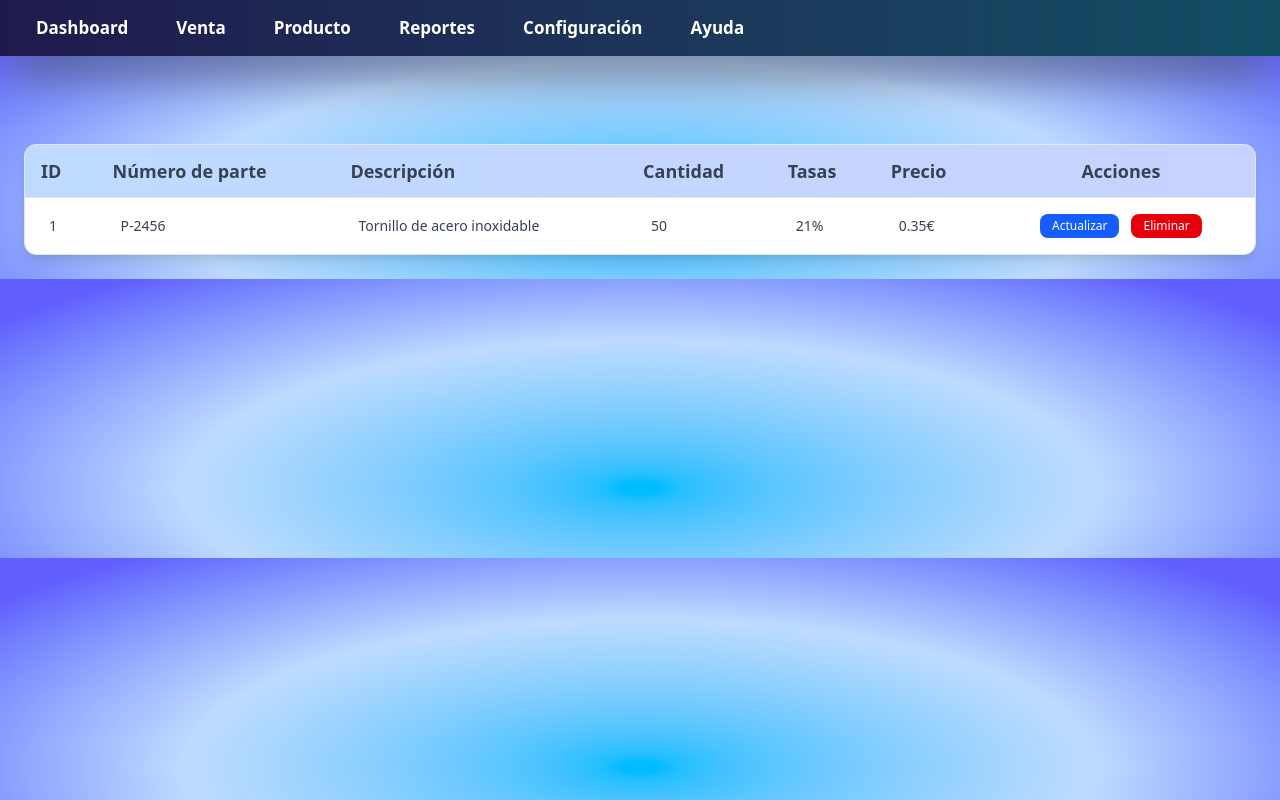
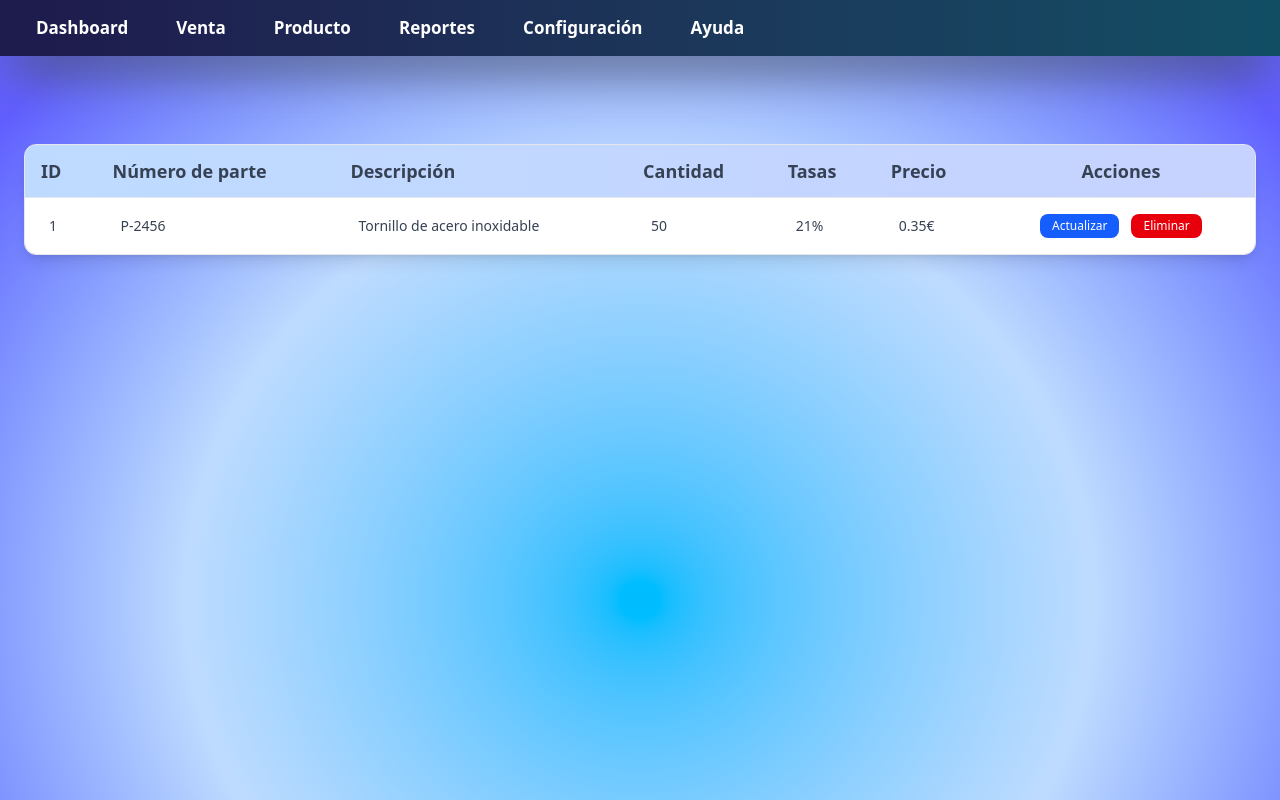
Before and after one commit to Chris0171/ShopTrack, an Electron app: page index.html in a window 1280 px wide. Drawn offline with nearby package versions, Linux system fonts and the light colour scheme; files that its build step writes are made by us from their sources; no server answers.

Commit message:
body new styles added

```diff
--- a/assets/css/styles.css
+++ b/assets/css/styles.css
@@ -1,6 +1,9 @@
 /* tailwindcss */
 @import 'tailwindcss';
 
+body {
+	min-height: 100vh;
+}
 .myTh {
 	@apply px-4 py-3 font-bold text-gray-700;
 	font-size: 18px;
```
